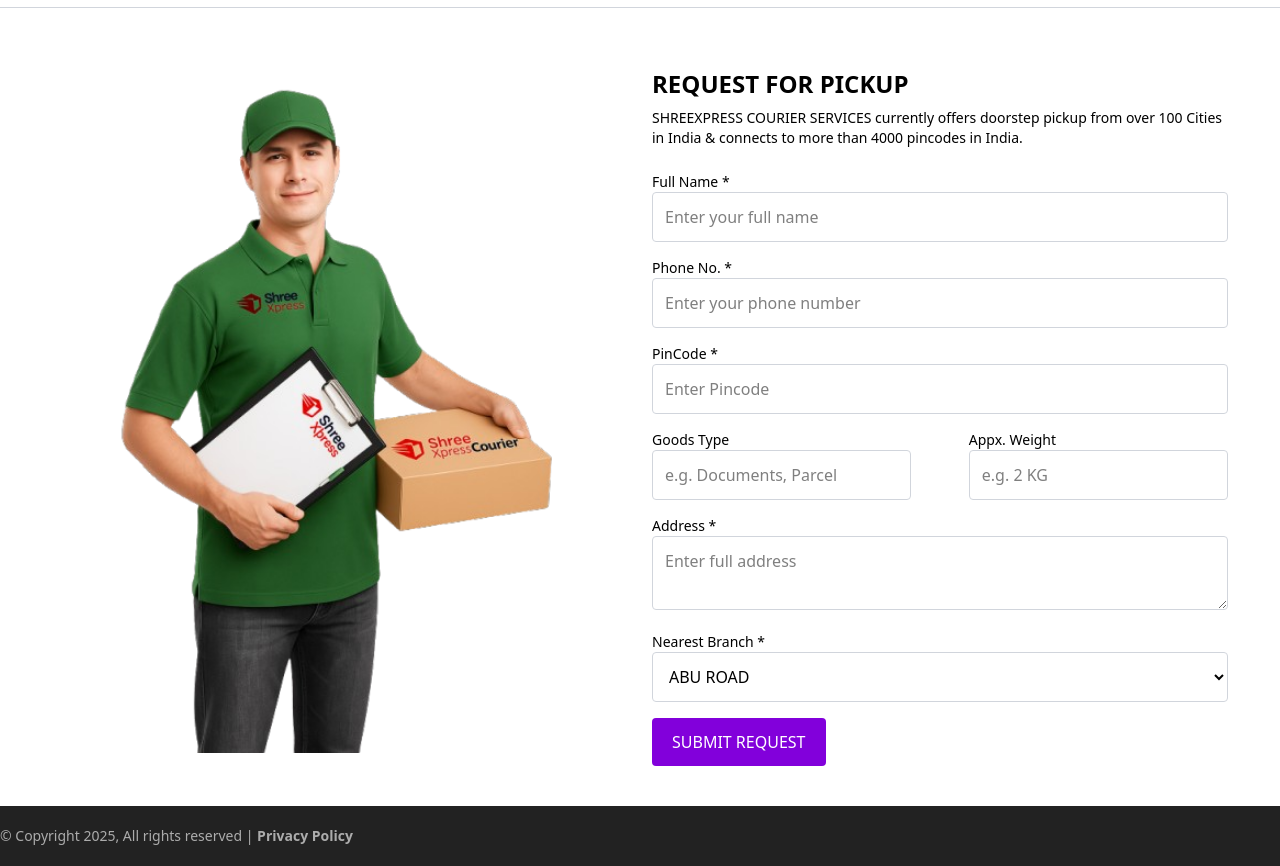
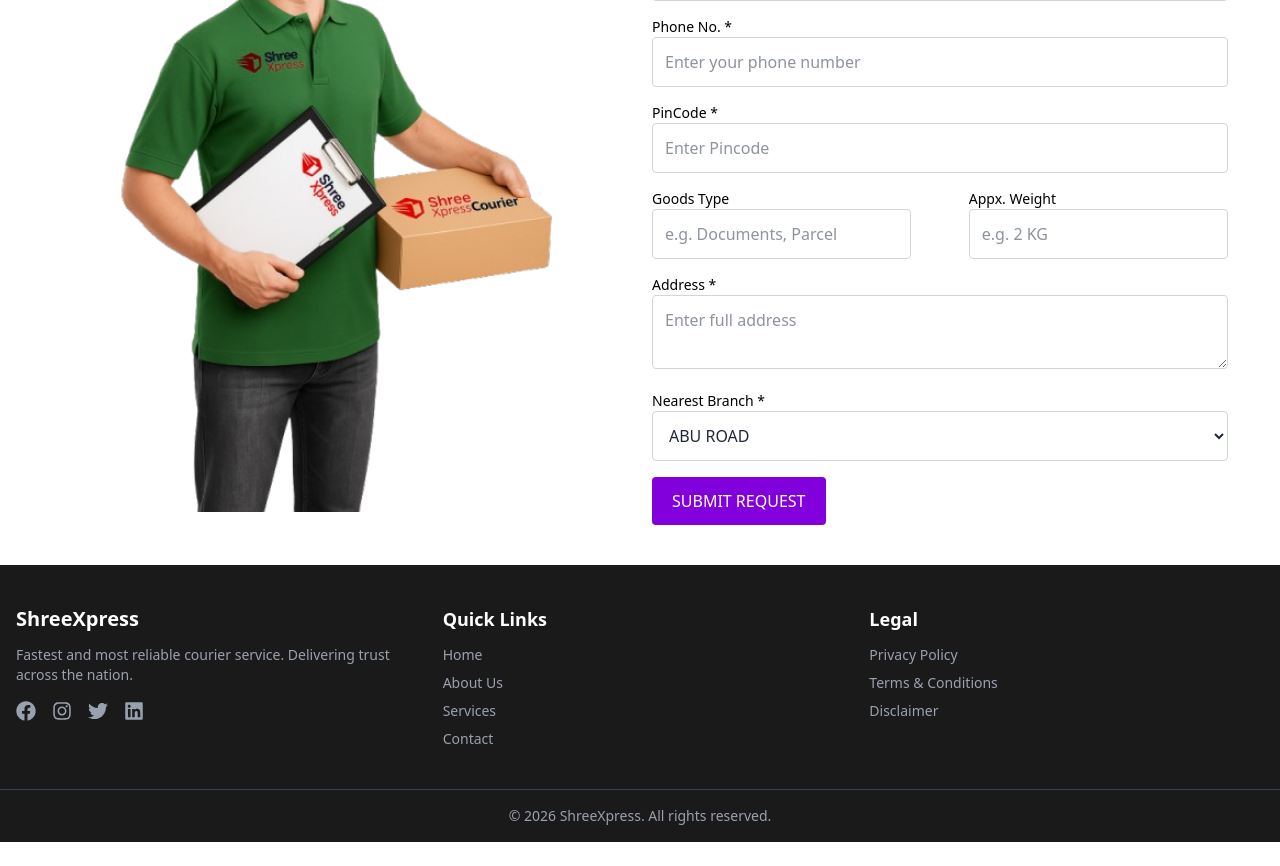
Before and after one commit to dhameliyahit/ShreeXpress-client, a React (Vite) app: page / in a window 1280 px wide. Shown: the part 1720-2586 px from the top of the page. After the commit the page ends 2562 px from the top, so only its background shows below. Built offline with nearby package versions, Linux system fonts and the light colour scheme.

Commit message:
change styling according theme

```diff
--- a/src/App.jsx
+++ b/src/App.jsx
@@ -16,7 +16,7 @@ export default function App() {
   const context = useContext(ThemeContext);
   const { theme } = context;
   return (
-    <div className={`${theme === 'light' ? 'bg-white text-black' : 'dark:bg-[#000000] dark:text-white'} transition-all duration-300`}>
+    <div className={`${theme === 'light' ? 'bg-white text-black' : 'dark:bg-[#181818] dark:text-white'} transition-all duration-300`}>
       <Progress />
       <ToastContainer />
       <Routes>
--- a/src/components/Layout/Footer.jsx
+++ b/src/components/Layout/Footer.jsx
@@ -1,14 +1,53 @@
-import React from 'react'
-import { Link } from 'react-router-dom'
+import React from 'react';
+import { Link } from 'react-router-dom';
+import { FaFacebook, FaInstagram, FaTwitter, FaLinkedin } from 'react-icons/fa';
 
 const Footer = () => {
   return (
-    <>
-      <div className='w-full py-2 bg-[#222222]'>
-        <p className='text-[#ACACAC] max-w-xl text-center md:text-start lg:max-w-7xl py-3 mx-auto text-sm'>© Copyright 2025, All rights reserved | <span className='font-bold'><Link to="/privacy-policy">Privacy Policy</Link></span></p>
+    <footer className="bg-[#1a1a1a] text-gray-400">
+      <div className="max-w-7xl mx-auto px-4 py-10 grid grid-cols-1 md:grid-cols-3 gap-8">
+        {/* Social Links */}
+        <div>
+          <h2 className="text-white text-xl font-semibold mb-3">ShreeXpress</h2>
+          <p className="text-sm">
+            Fastest and most reliable courier service. Delivering trust across the nation.
+          </p>
+          <div className="flex mt-4 space-x-4 text-xl">
+            <Link to="https://facebook.com" target="_blank" rel="noopener noreferrer"><FaFacebook className="hover:text-white hover:pb-1 transition-all" /></Link>
+            <Link to="https://instagram.com" target="_blank" rel="noopener noreferrer"><FaInstagram className="hover:text-white hover:pb-1 transition-all" /></Link>
+            <Link to="https://twitter.com" target="_blank" rel="noopener noreferrer"><FaTwitter className="hover:text-white hover:pb-1 transition-all" /></Link>
+            <Link to="https://linkedin.com" target="_blank" rel="noopener noreferrer"><FaLinkedin className="hover:text-white hover:pb-1 transition-all" /></Link>
+          </div>
+        </div>
+
+        {/* Quick Links */}
+        <div>
+          <h2 className="text-white text-lg font-semibold mb-3">Quick Links</h2>
+          <ul className="space-y-2 text-sm">
+            <li><Link to="/" className="hover:text-white">Home</Link></li>
+            <li><Link to="/about" className="hover:text-white">About Us</Link></li>
+            <li><Link to="/services" className="hover:text-white">Services</Link></li>
+            <li><Link to="/contact" className="hover:text-white">Contact</Link></li>
+          </ul>
+        </div>
+
+        {/* Legal */}
+        <div>
+          <h2 className="text-white text-lg font-semibold mb-3">Legal</h2>
+          <ul className="space-y-2 text-sm">
+            <li><Link to="/privacy-policy" className="hover:text-white">Privacy Policy</Link></li>
+            <li><Link to="/terms" className="hover:text-white">Terms & Conditions</Link></li>
+            <li><Link to="/disclaimer" className="hover:text-white">Disclaimer</Link></li>
+          </ul>
+        </div>
       </div>
-    </>
-  )
-}
 
-export default Footer
+      {/* Bottom Bar */}
+      <div className="border-t border-gray-700 py-4 text-center text-sm">
+        © {new Date().getFullYear()} ShreeXpress. All rights reserved.
+      </div>
+    </footer>
+  );
+};
+
+export default Footer;
--- a/src/components/TopBar.jsx
+++ b/src/components/TopBar.jsx
@@ -14,7 +14,7 @@ export const TopBar = () => {
                 <span className='pl-2 text-md'><IoCall /></span> <span className='text-md font-bold mx-1'>CALL US NOW :     </span>  <span className='text-md font-bold text-[#D8262D]'><a href="tel:+919638601192">+91-9638601192</a></span>
             </div>
 
-            <div className="ml-auto mr-1 hidden md:flex">
+            <div className="ml-auto mr-1 flex">
                 <ThemeToggle onclik={toggleTheme} />
             </div>
             <Link to='/login' className='h-11 px-10 flex items-center text-md cursor-pointer bg-[#393187] hover:bg-[#D91F2B] transition-all'>LOGIN</Link>
--- a/src/components/pages/HomePage.jsx
+++ b/src/components/pages/HomePage.jsx
@@ -25,19 +25,14 @@ const HomePage = () => {
 }
 
 const HeroSection = () => {
-    const HomeBG = "https://images.unsplash.com/photo-1592838064575-70ed626d3a0e?q=80&w=1118&auto=format&fit=crop&ixlib=rb-4.1.0&ixid=M3wxMjA3fDB8MHxwaG90by1wYWdlfHx8fGVufDB8fHx8fA%3D%3D";
-    const fallbackBG = "./assets/HomeBG.jpg";
+    const fallbackBG = "./assets/HomeBG-1.jpg";
 
     return (
-        <div className="relative w-full h-[80vh]">
+        <div className="relative w-full h-[400px]">
             <img
-                src={HomeBG}
-                onError={(e) => {
-                    e.target.onerror = null; // prevent infinite loop if fallback also fails
-                    e.target.src = fallbackBG;
-                }}
+                src={fallbackBG}
                 alt="Home Background"
-                className="w-full h-full object-cover"
+                className="w-full h-full object-cover object-center"
             />
             <div className="absolute inset-0 bg-black/60"></div>
             <div className="absolute inset-0 flex flex-col items-center justify-center text-white px-4 text-left">
--- a/src/components/pages/RequestOfPickup.jsx
+++ b/src/components/pages/RequestOfPickup.jsx
@@ -39,7 +39,7 @@ export default function RequestOfPickup({ isLayout = true }) {
     }, []);
 
     const content = (
-        <section className="max-w-7xl mx-auto mb-5 grid grid-cols-1 md:grid-cols-2 items-center p-2 sm:p-5 py-12 px-4 md:px-10 border-t border-gray-300 w-full ">
+        <section className="max-w-7xl mx-auto mb-5 grid grid-cols-1 md:grid-cols-2 items-center p-2 sm:p-5 py-12 px-4 md:px-10 w-full ">
             {/* Left Image */}
             <div className="flex justify-center lg:mb-0 transition-all lg:mt-10" data-aos="fade-right">
                 <img
@@ -63,7 +63,7 @@ export default function RequestOfPickup({ isLayout = true }) {
                             type="text"
                             {...register("full_name")}
                             placeholder="Enter your full name"
-                            className="w-full border border-gray-300 focus:outline-none focus:ring-2 focus:ring-[#383185] rounded px-3 py-3"
+                            className="w-full border bg-white/90 text-gray-800 border-gray-300 focus:outline-none focus:ring-2 focus:ring-[#383185] rounded px-3 py-3"
                         />
                     </div>
 
@@ -73,7 +73,7 @@ export default function RequestOfPickup({ isLayout = true }) {
                             type="tel"
                             {...register("phone_number")}
                             placeholder="Enter your phone number"
-                            className="w-full border border-gray-300 focus:outline-none focus:ring-2 focus:ring-[#383185] rounded px-3 py-3"
+                            className="w-full border bg-white/90 text-gray-800 border-gray-300 focus:outline-none focus:ring-2 focus:ring-[#383185] rounded px-3 py-3"
                         />
                     </div>
 
@@ -83,7 +83,7 @@ export default function RequestOfPickup({ isLayout = true }) {
                             type="number"
                             {...register("pincode")}
                             placeholder="Enter Pincode"
-                            className="w-full border border-gray-300 focus:outline-none focus:ring-2 focus:ring-[#383185] rounded px-3 py-3"
+                            className="w-full border bg-white/90 text-gray-800 border-gray-300 focus:outline-none focus:ring-2 focus:ring-[#383185] rounded px-3 py-3"
                         />
                     </div>
 
@@ -94,7 +94,7 @@ export default function RequestOfPickup({ isLayout = true }) {
                                 type="text"
                                 {...register("goods_type")}
                                 placeholder="e.g. Documents, Parcel"
-                                className="w-full border border-gray-300 focus:outline-none focus:ring-2 focus:ring-[#383185] rounded px-3 py-3"
+                                className="w-full border bg-white/90 text-gray-800 border-gray-300 focus:outline-none focus:ring-2 focus:ring-[#383185] rounded px-3 py-3"
                             />
                         </div>
 
@@ -104,7 +104,7 @@ export default function RequestOfPickup({ isLayout = true }) {
                                 type="text"
                                 {...register("approx_weight")}
                                 placeholder="e.g. 2 KG"
-                                className="w-full border border-gray-300 focus:outline-none focus:ring-2 focus:ring-[#383185] rounded px-3 py-3"
+                                className="w-full border bg-white/90 text-gray-800 border-gray-300 focus:outline-none focus:ring-2 focus:ring-[#383185] rounded px-3 py-3"
                             />
                         </div>
                     </div>
@@ -114,13 +114,13 @@ export default function RequestOfPickup({ isLayout = true }) {
                         <textarea
                             {...register("address")}
                             placeholder="Enter full address" autoComplete='address'
-                            className="w-full border border-gray-300 focus:outline-none focus:ring-2 focus:ring-[#383185] rounded px-3 py-3"
+                            className="w-full border bg-white/90 text-gray-800 border-gray-300 focus:outline-none focus:ring-2 focus:ring-[#383185] rounded px-3 py-3"
                         />
                     </div>
 
                     <div>
                         <label className="block text-sm font-medium">Nearest Branch *</label>
-                        <select className="w-full border border-gray-300 focus:outline-none focus:ring-2 focus:ring-[#383185] rounded px-3 py-3" {...register("nearest_branch")}>
+                        <select className="w-full border bg-white/90 text-gray-800 border-gray-300 focus:outline-none focus:ring-2 focus:ring-[#383185] rounded px-3 py-3" {...register("nearest_branch")}>
                             <option>ABU ROAD</option>
                             <option>Ahmedabad</option>
                             <option>Mumbai</option>
--- a/src/components/pages/Services.jsx
+++ b/src/components/pages/Services.jsx
@@ -125,8 +125,10 @@ export default function Services() {
                         {/* Services */}
                         <div className="grid md:grid-cols-2 lg:grid-cols-3 gap-6 mt-16">
                             {services.map((service, index) => (
-                                <div key={index} className="border relative sm:p-6 p-2 mb-0 group overflow-hidden transition-all border-gray-200 px-5 py-5 sm:py-10 sm:px-10 rounded-sm shadow-lg hover:shadow-xl" data-aos="zoom-in-up">
-                                    <div className="absolute inset-0 w-0 bg-[#09AFF4] rounded-r-lg transition-all duration-[1400ms] ease-out group-hover:w-full z-0" />
+                                <div key={index} className="border relative sm:p-6 p-2 mb-0 group overflow-hidden transition-all border-gray-200 px-5 py-5 sm:py-10 sm:px-10 rounded-sm shadow-lg hover:shadow-xl transform hover:scale-102" data-aos="zoom-in-up">
+
+                                    <div className="absolute inset-0 w-0 bg-[#09AFF4] rounded-r-sm transition-all duration-[1400ms] ease-in-out group-hover:w-full z-0" />
+
                                     <div className="relative z-10 group-hover:text-white m-0 transition-all">
                                         <h5 className="font-bold text-md mb-2">{service.title}</h5>
                                         <div className="p-2.5"></div>
```
Also changed, not shown: src/components/ThemeToggle.jsx (+11 -9 lines), src/components/pages/About.jsx (+5 -5 lines), src/components/pages/ContactUs.jsx (+5 -5 lines), src/components/pages/FranchiseeInquiry.jsx (+9 -9 lines), src/components/pages/Login.jsx (+7 -7 lines), public/assets/HomeBG-1.jpg (added).
